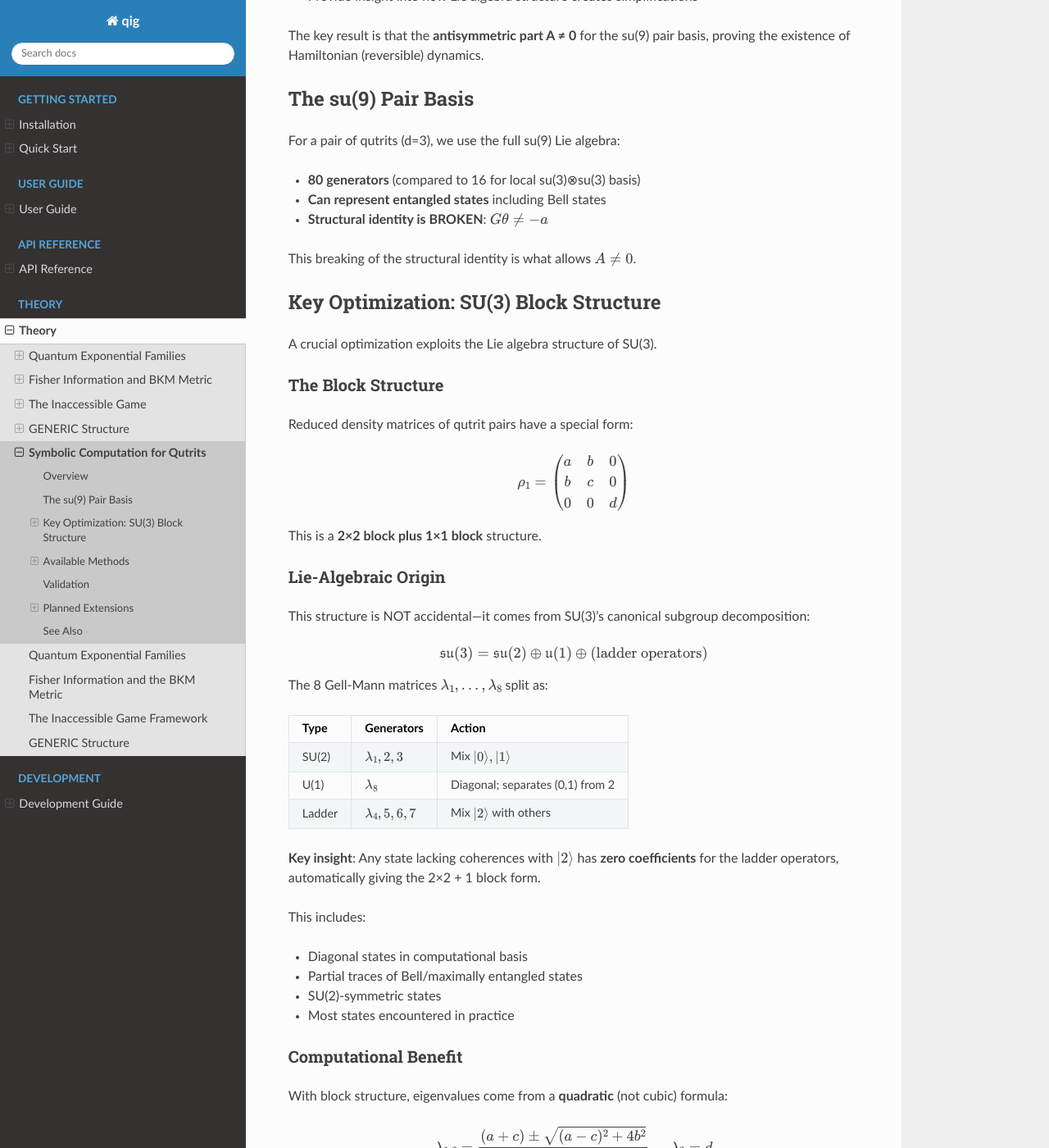
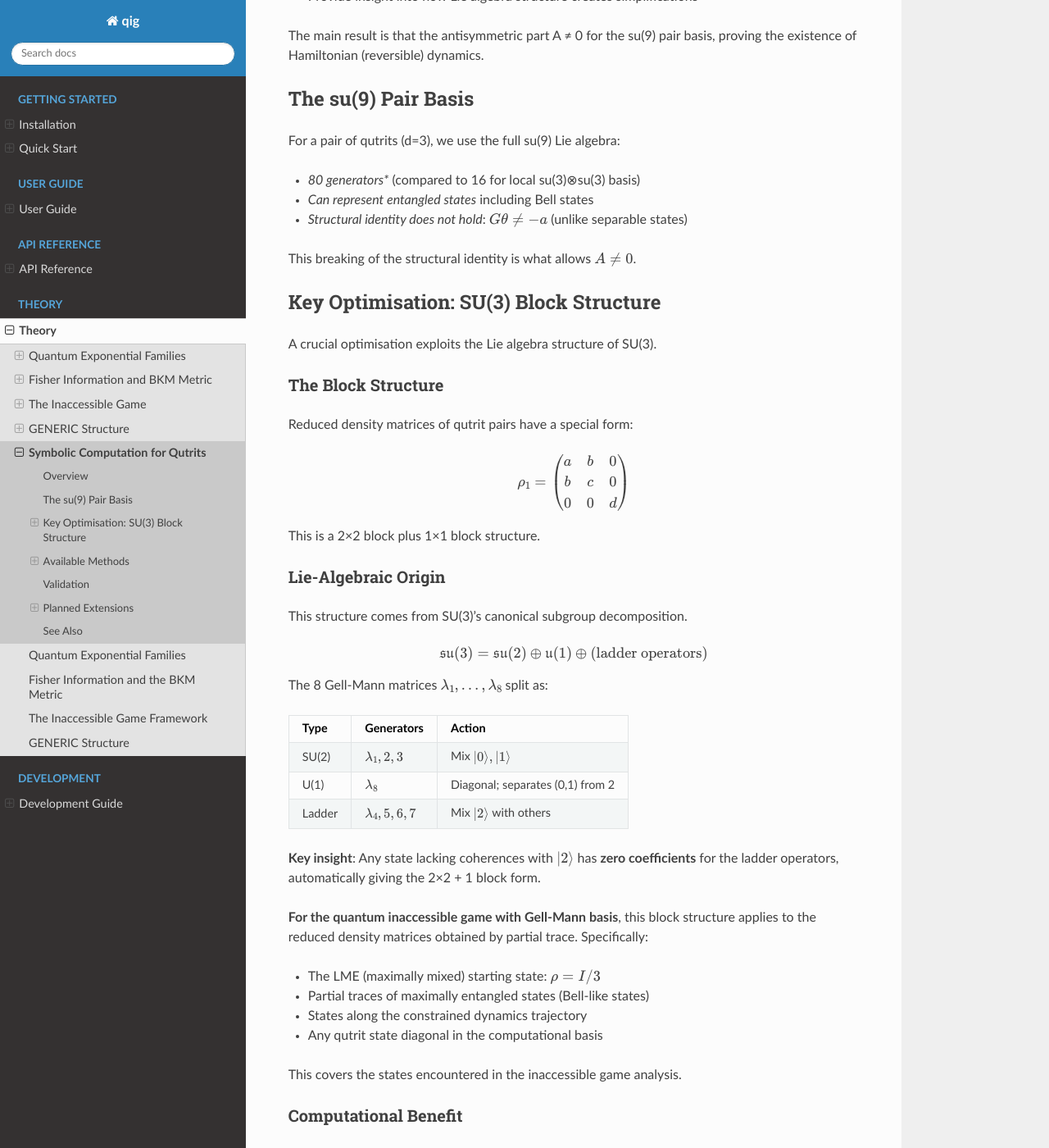
Before and after one commit to lawrennd/qig-code, a Sphinx documentation site: the page built from docs/source/theory/symbolic_computation.rst, in a window 1280 px wide and 1400 px high, scrolled down 845 px. Shown: the whole window at 82% size. Built offline with Sphinx 7.4.7 and the Read the Docs theme 3.1.0, drawn with Linux system fonts in a browser that asks for light colours; some of the changed text lies outside the part shown.

Commit message:
Improve terminology: 'structural identity does not hold' instead of 'broken'
Also clarify that block structure applies to Gell-Mann basis states
encountered in the quantum inaccessible game (LME, partial traces of
Bell states, trajectory states).

```diff
--- a/docs/source/theory/symbolic_computation.rst
+++ b/docs/source/theory/symbolic_computation.rst
@@ -19,7 +19,7 @@ symbolic expressions:
 - Enable verification of theoretical properties
 - Provide insight into how Lie algebra structure creates simplifications
 
-The key result is that the **antisymmetric part A ≠ 0** for the su(9) pair
+The main result is that the antisymmetric part A ≠ 0 for the su(9) pair
 basis, proving the existence of Hamiltonian (reversible) dynamics.
 
 The su(9) Pair Basis
@@ -27,16 +27,16 @@ The su(9) Pair Basis
 
 For a pair of qutrits (d=3), we use the full su(9) Lie algebra:
 
-- **80 generators** (compared to 16 for local su(3)⊗su(3) basis)
-- **Can represent entangled states** including Bell states
-- **Structural identity is BROKEN**: :math:`G\theta \neq -a`
+- *80 generators** (compared to 16 for local su(3)⊗su(3) basis)
+- *Can represent entangled states* including Bell states
+- *Structural identity does not hold*: :math:`G\theta \neq -a` (unlike separable states)
 
 This breaking of the structural identity is what allows :math:`A \neq 0`.
 
-Key Optimization: SU(3) Block Structure
+Key Optimisation: SU(3) Block Structure
 ---------------------------------------
 
-A crucial optimization exploits the Lie algebra structure of SU(3).
+A crucial optimisation exploits the Lie algebra structure of SU(3).
 
 The Block Structure
 ^^^^^^^^^^^^^^^^^^^
@@ -47,13 +47,13 @@ Reduced density matrices of qutrit pairs have a special form:
 
    \rho_1 = \begin{pmatrix} a & b & 0 \\ b & c & 0 \\ 0 & 0 & d \end{pmatrix}
 
-This is a **2×2 block plus 1×1 block** structure.
+This is a 2×2 block plus 1×1 block structure.
 
 Lie-Algebraic Origin
 ^^^^^^^^^^^^^^^^^^^^
 
-This structure is NOT accidental—it comes from SU(3)'s canonical subgroup
-decomposition:
+This structure comes from SU(3)'s canonical subgroup
+decomposition.
 
 .. math::
 
@@ -75,12 +75,15 @@ The 8 Gell-Mann matrices :math:`\lambda_1, \ldots, \lambda_8` split as:
 **zero coefficients** for the ladder operators, automatically giving the
 2×2 + 1 block form.
 
-This includes:
+**For the quantum inaccessible game with Gell-Mann basis**, this block structure
+applies to the reduced density matrices obtained by partial trace. Specifically:
 
-- Diagonal states in computational basis
-- Partial traces of Bell/maximally entangled states
-- SU(2)-symmetric states
-- Most states encountered in practice
+- The LME (maximally mixed) starting state: :math:`\rho = I/3`
+- Partial traces of maximally entangled states (Bell-like states)
+- States along the constrained dynamics trajectory
+- Any qutrit state diagonal in the computational basis
+
+This covers the states encountered in the inaccessible game analysis.
 
 Computational Benefit
 ^^^^^^^^^^^^^^^^^^^^^
```
Also changed, not shown: 2 other files.
